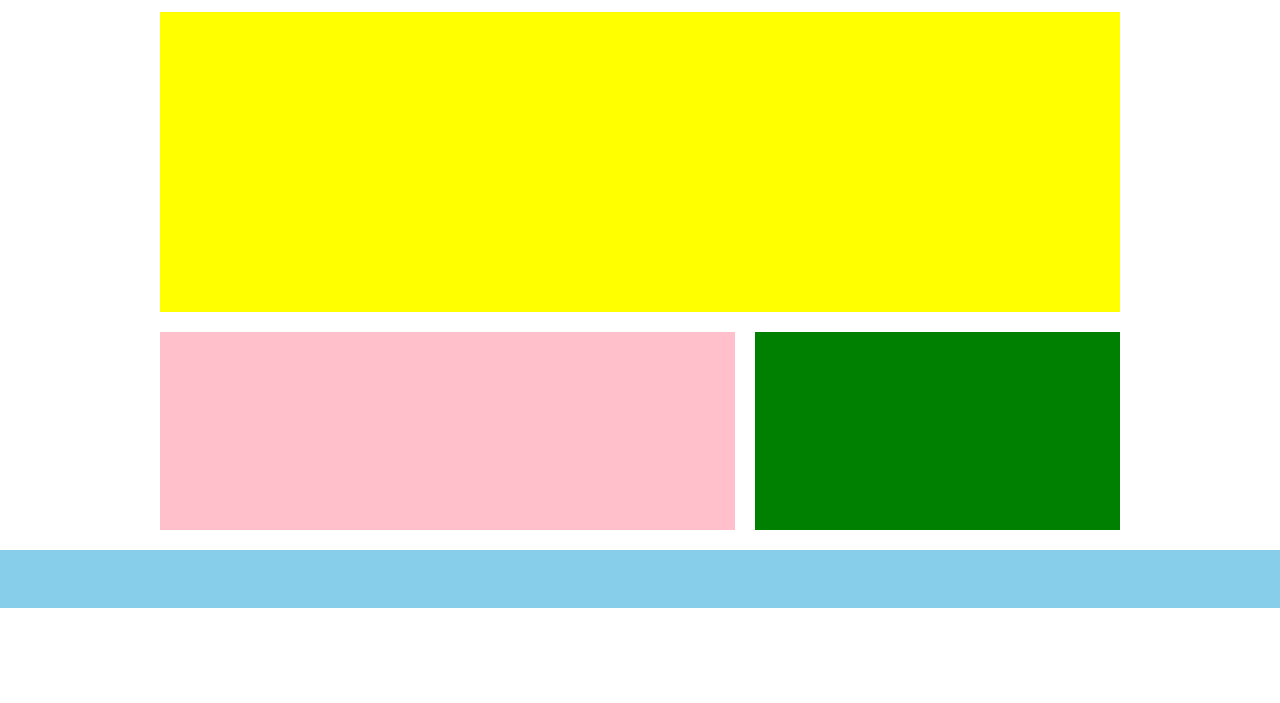
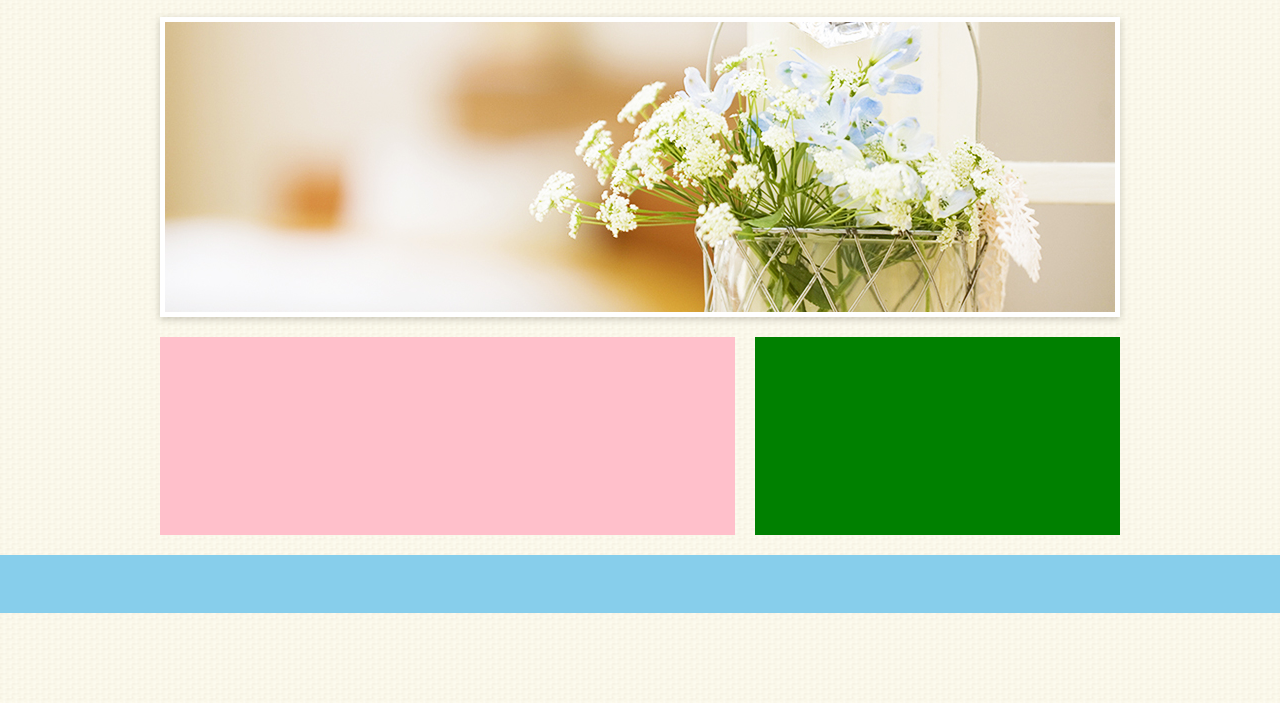
Before and after one commit to tayboy217/HairSalon-Site, a plain HTML site: page index.html in a window 1280 px wide. Shown: the part 97-800 px from the top of the page. Drawn offline with Linux system fonts and the light colour scheme.

Commit message:
[Add]Main_Image

```diff
--- a/index.html
+++ b/index.html
@@ -35,7 +35,9 @@
     <!-- header end -->
 
     <!-- image begin -->
-    <div id="image"></div>
+    <div id="image">
+      <img src="images/mainimage.jpg" alt="メイン画像">
+    </div>
     <!-- image end -->
 
     <!-- left begin -->
--- a/style.css
+++ b/style.css
@@ -52,7 +52,9 @@ a:focus {outline:none;}
 ========================================= */
 
 body {
-
+  background: url(images/bg.png);
+  border-top: 5px solid #345c39;
+  font-family: "メイリオ", Meiryo;
 }
 
 div#wrapper {
@@ -74,7 +76,6 @@ header {
 header h1 {
   font-size: 12px;
   color: #555555;
-  font-family: "メイリオ", Meiryo;
   background: url("images/logo.png") no-repeat;
   padding-left: 51px;
   line-height: 1;
@@ -134,10 +135,11 @@ p#nav_tel {
 ========================================= */
 
 div#image {
-  width: 960px;
-  height: 300px;
-  background-color: yellow;
+  width: 950px;
+  height: 290px;
   margin: 20px 0 20px 0;
+  border: 5px solid #fff;
+  box-shadow: 0 2px 7px rgba(83,78,61,0.3);
 }
 
 /* ========================================
```
Also changed, not shown: 1 other file.
